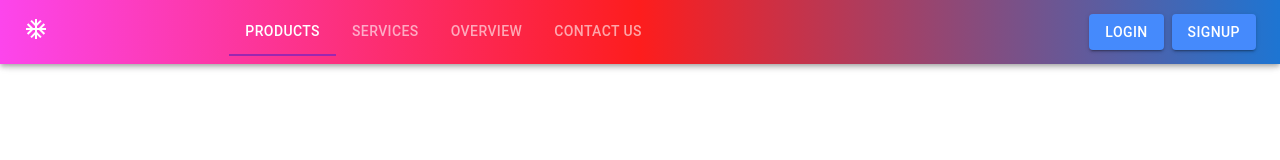
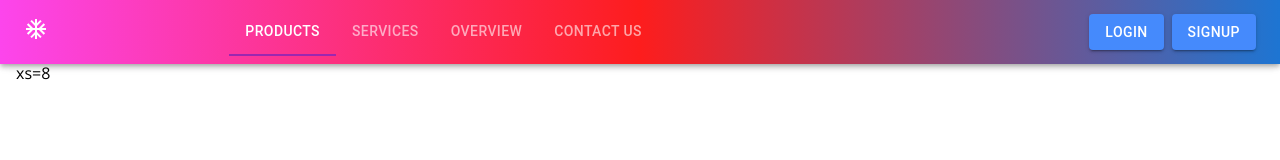
Before and after one commit to Sahar11/social_dashboard, a React (Create React App) app in the folder social_dashboard/: page / in a window 1280 px wide. Shown: the top 160 px of the page. Built offline with nearby package versions, Linux system fonts and the light colour scheme.

Commit message:
add table

```diff
--- a/social_dashboard/src/App.js
+++ b/social_dashboard/src/App.js
@@ -1,15 +1,19 @@
 import React from 'react';
 import { BrowserRouter as Routes, Route } from 'react-router-dom';
 import Navbar from './components/Navbar';
+import Body from './components/Table';
 import './App.css';
 const linkArray = ["Products", "Services", "Overview", "Contact Us"];
 
 const App = () => {
 
     return (
-        <div>
+        <>
+         <Body />
        <Navbar links={linkArray}/>
-       </div>
+
+
+       </>
     );
 }
 
--- a/social_dashboard/src/components/table.js
+++ b/social_dashboard/src/components/table.js
@@ -1,9 +1,24 @@
+import { Grid } from "@mui/material";
+import React from "react";
+import Item from '@mui/material/ListItem';
+import { Box } from "@mui/material";
+
 export default function Table() {
 
   return (
-    <main>
+    <Box sx={{ flexGrow: 1 }}>
+    <Grid container spacing={2}>
 
-    </main>
+
+      <Grid item xs={8}>
+        <Item>xs=5</Item>
+      </Grid>
+      <Grid item xs={8}>
+        <Item>xs=8</Item>
+      </Grid>
+
+    </Grid>
+    </Box>
   )
 
 }
```
